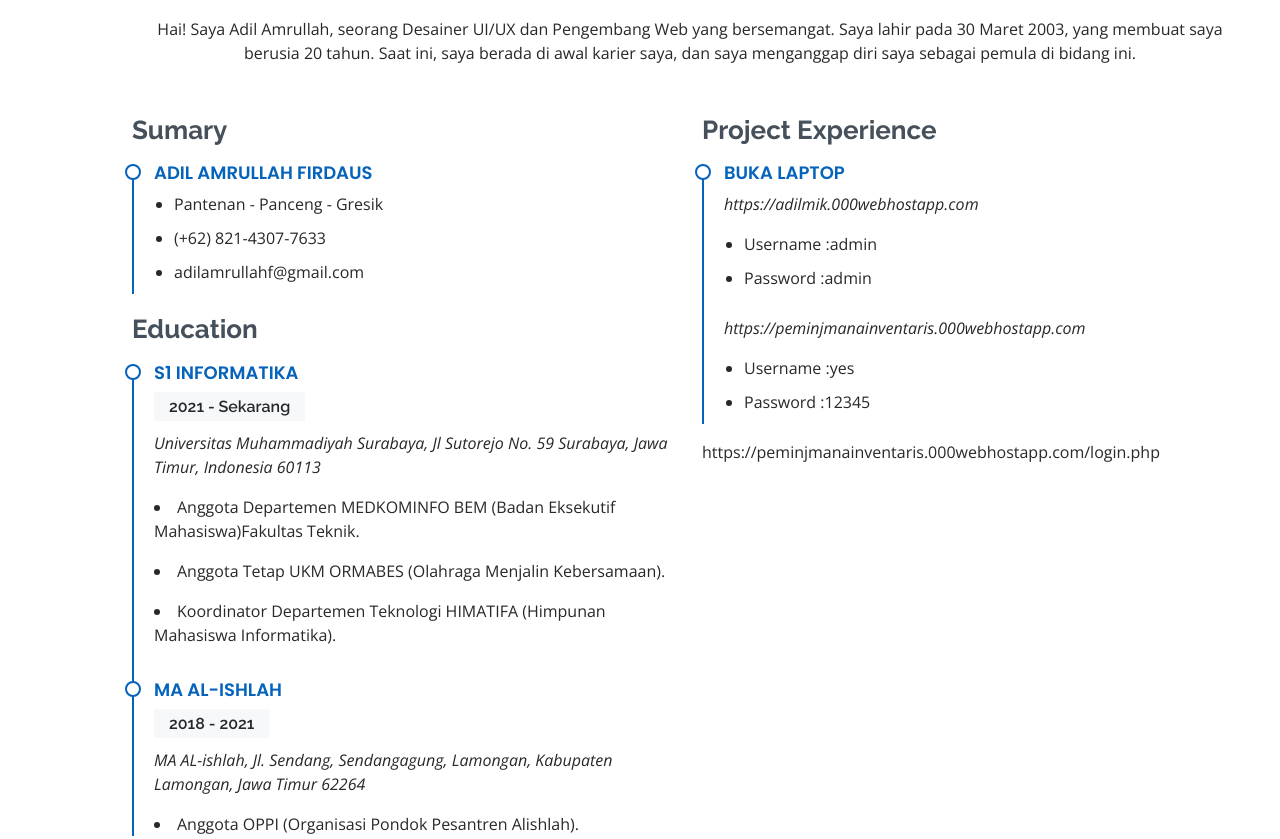
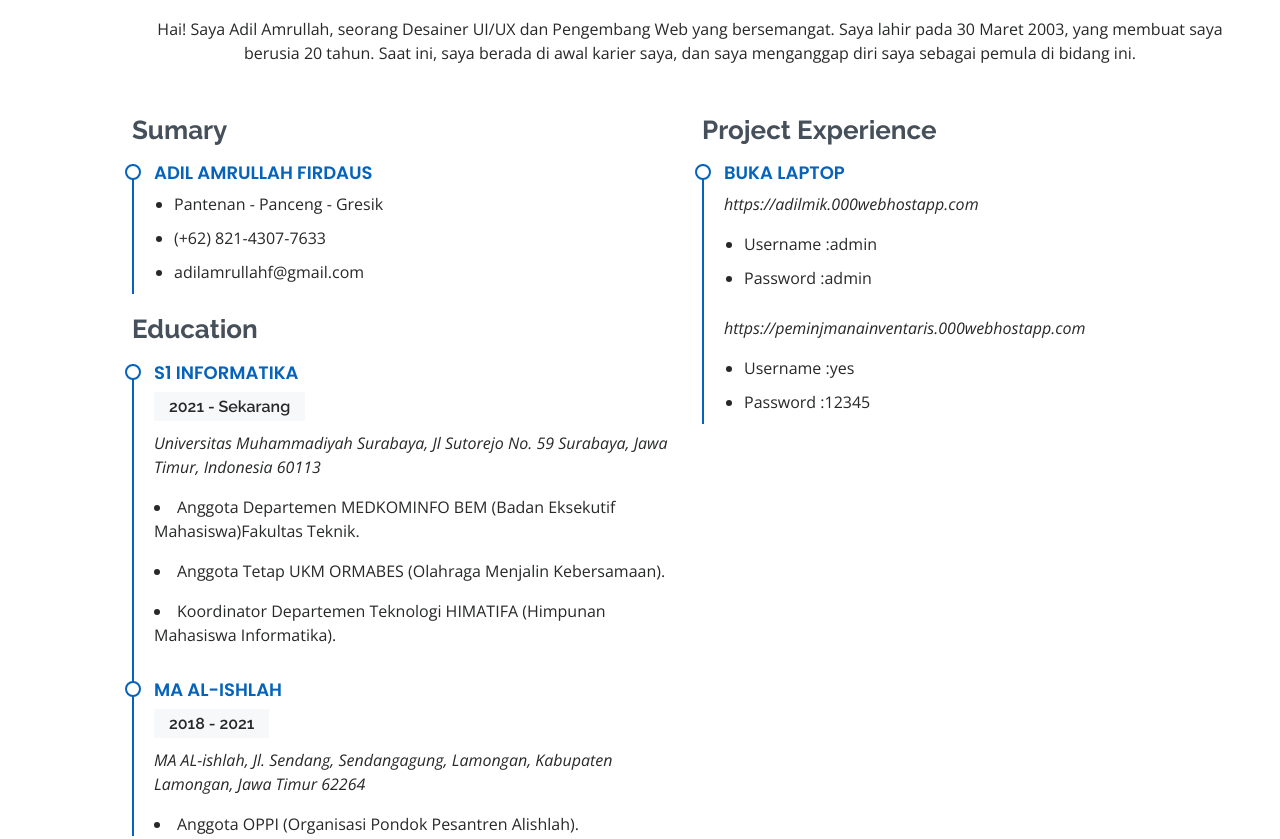
Before and after one commit to adilamrullahfirdaus/cvadil, a plain HTML site: page index.html in a window 1280 px wide. Shown: the part 2589-3428 px from the top of the page. Drawn offline with nearby package versions, Linux system fonts and the light colour scheme.

Commit message:
index.html

```diff
--- a/index.html
+++ b/index.html
@@ -284,7 +284,6 @@
                 <li>Password :12345</li>
               </ul>
             </div>
-            https://peminjmanainventaris.000webhostapp.com/login.php
           </div>
         </div>
 
```
